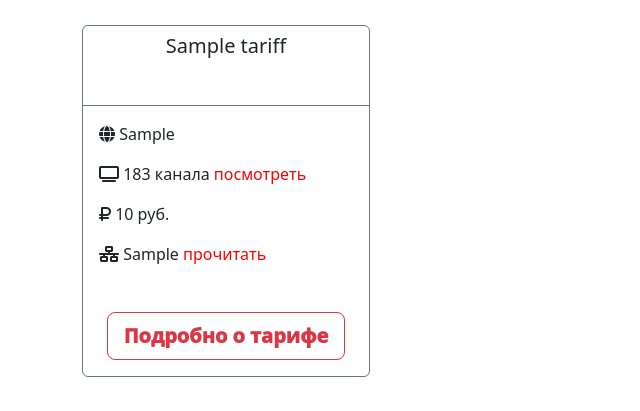
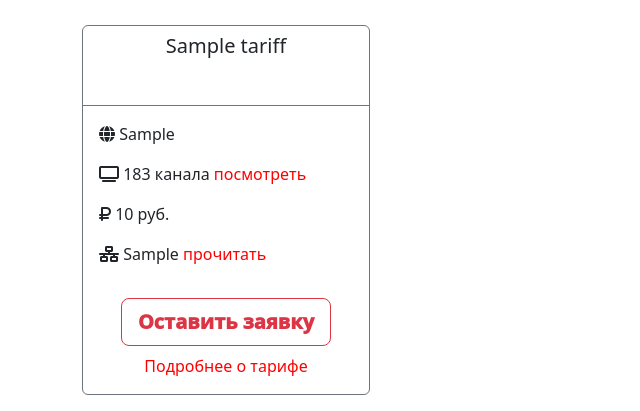
Before and after one commit to NetMaster1/telecom, a Django app: page / in a window 1280 px wide. Shown: the part 553-964 px from the top of the page, without its empty margins (0-640 px from the left). Before the commit the page ends 930 px from the top, so only its background shows below. Run offline with Django 4.2, Linux system fonts and the light colour scheme; tables that the repository leaves empty hold one stand-in row (values such as "Sample post"); some libraries are stand-ins or nearby versions.

Commit message:
26_05_22

```diff
--- a/templates/home.html
+++ b/templates/home.html
@@ -36,7 +36,7 @@
     <div class="row">
         {% for item in tariffs %}
         <div class="col">
-            <div class="card border-secondary mb-3" style="width: 18rem; min-height: 22rem;">
+            <div class="card border-secondary mb-3" style="width: 18rem; min-height: 23rem;">
                 <div class="card-header bg-transparent border-secondary text-dark text-center" style="min-height: 5rem">
                     <h5>{{item.name}}</h5>
                 </div>
@@ -51,12 +51,17 @@
                     </p>
 
                 </div>
-                <div class="row m-auto mb-3">
-                    <div class="col">
+                <div class="row m-auto mb-3 justify-content-center">
+                    <div class="col"style="text-align: center" >
                         <a href="{% url 'tarif' item.id %}" target="_blank">
-                        <input type="button" value="Подробно о тарифе" class="btn btn-lg btn-block btn-outline-danger"  style="font-weight: 1000;">
+                        <input type="button" value="Оставить заявку" class="btn btn-lg btn-block btn-outline-danger"  style="font-weight: 1000;">
                         </a>
                     </div>
+                <div class="row justify-content-center mt-2 ">
+                    <div class="col" style="text-align: center">
+                        <a href="{% url 'tarif' item.id %}" style="color: red;text-decoration: none;" target="_blank">Подробнее о тарифе</a>
+                    </div>
+                </div>
                 </div>
             </div>
         </div>
--- a/templates/tarif.html
+++ b/templates/tarif.html
@@ -5,7 +5,8 @@
 <div class="row justify-content-between">
     <div class="col-5">
 
-        <div class="row m-auto mt-3 mb-3" style="font-size: 2rem; font-weight: 400">Заявка на подключение</div>
+        <div class="row m-auto mt-3" style="font-size: 2rem; font-weight: 500">Заявка на подключение</div>
+        <div class="row m-auto mb-3" style="font-weight: 500">Наш оператор свяжется с вами в течение часа</div>
             <div class="modal-body">
                 <form action="{% url 'create_new_request' tarif.id %}" method="POST">
                     {% csrf_token %}
```
